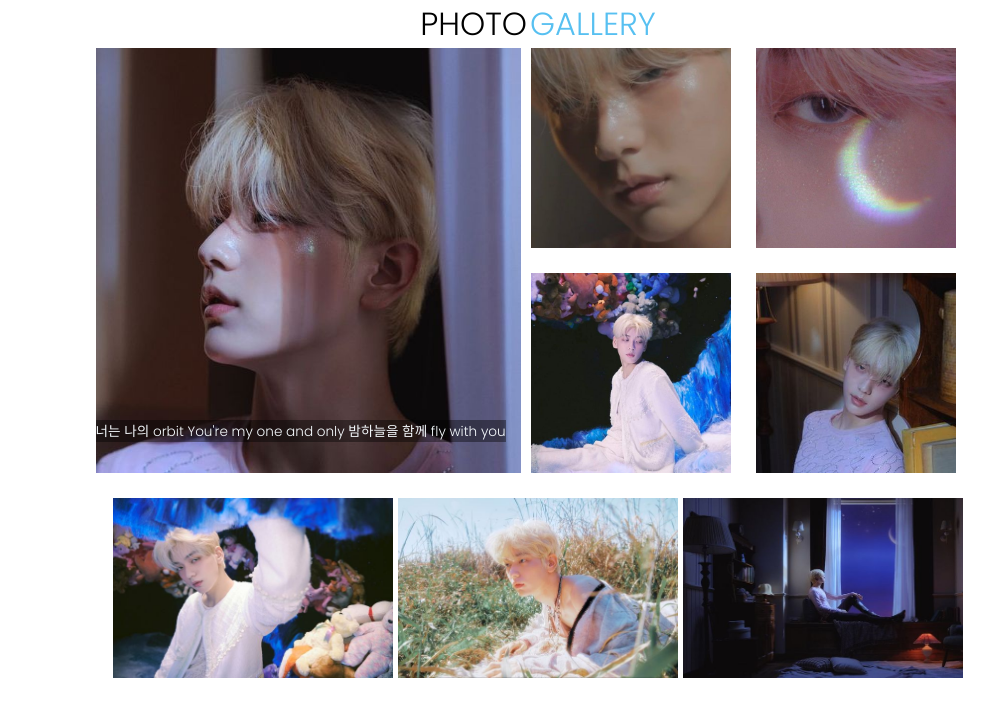
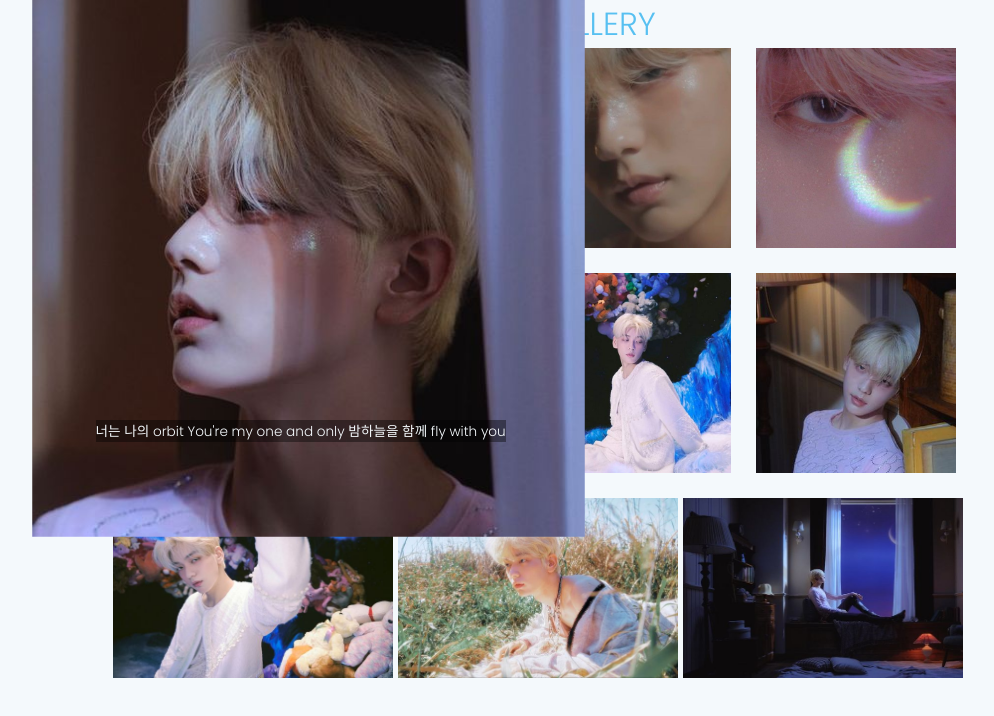
Before and after one commit to vkawaka/galeria-de-fotos, a plain HTML site: page index.html in a window 1280 px wide. In both pictures the pointer is over the picture 410 px from the left and 260 px from the top of the page. Shown: the whole page, without its empty margins (102-1096 px from the left). Drawn offline with Linux system fonts and the light colour scheme.

Commit message:
falta arrumar o layout

```diff
--- a/index.html
+++ b/index.html
@@ -33,6 +33,9 @@
             <img src="./img/bottom3.png" alt="">
         </div>
     </main>
+    <footer>
+
+    </footer>
 
 </body>
 </html>
--- a/style.css
+++ b/style.css
@@ -3,13 +3,13 @@
     padding: 0;
     box-sizing: border-box;
     font-family: 'Poppins', sans-serif;
+    background-color: #F4F9FC;
 }
 html{
     font-size: 16px;
 }
 body{
     display: grid;
-
 }
 header{
     display: flex;
@@ -41,6 +41,16 @@ main .Top{
 .big img{
     width: 425px;
     height: 425px;
+    transition-property: all;
+    transition-duration: 0.3s;
+    transition-timing-function: ease;
+    transition-delay: 0.1s;
+}
+.big img:hover{
+    background-color: black;
+    -webkit-transform: scale(1.3);
+    -ms-transform: scale(1.3);
+    transform: scale(1.3);
 }
 .big p{
     font-size: 0.85rem;
@@ -52,6 +62,16 @@ main .Top{
 .quatro img{
     width: 200px;
     height: 200px;
+    transition-property: all;
+    transition-duration: 0.2s;
+    transition-timing-function: ease;
+    transition-delay: 0.1s;
+}
+.quatro img:hover{
+    background-color: black;
+    -webkit-transform: scale(1.3);
+    -ms-transform: scale(1.3);
+    transform: scale(1.3);
 }
 .bottom{
     display: flex;
@@ -63,4 +83,14 @@ main .Top{
 .bottom img{
     width: 280px;
     height: 180px;
+    transition-property: all;
+    transition-duration: 0.3s;
+    transition-timing-function: ease;
+    transition-delay: 0.1s;
 }
+.bottom img:hover{
+    background-color: black;
+    -webkit-transform: scale(1.3);
+    -ms-transform: scale(1.3);
+    transform: scale(1.3);
+}
```
